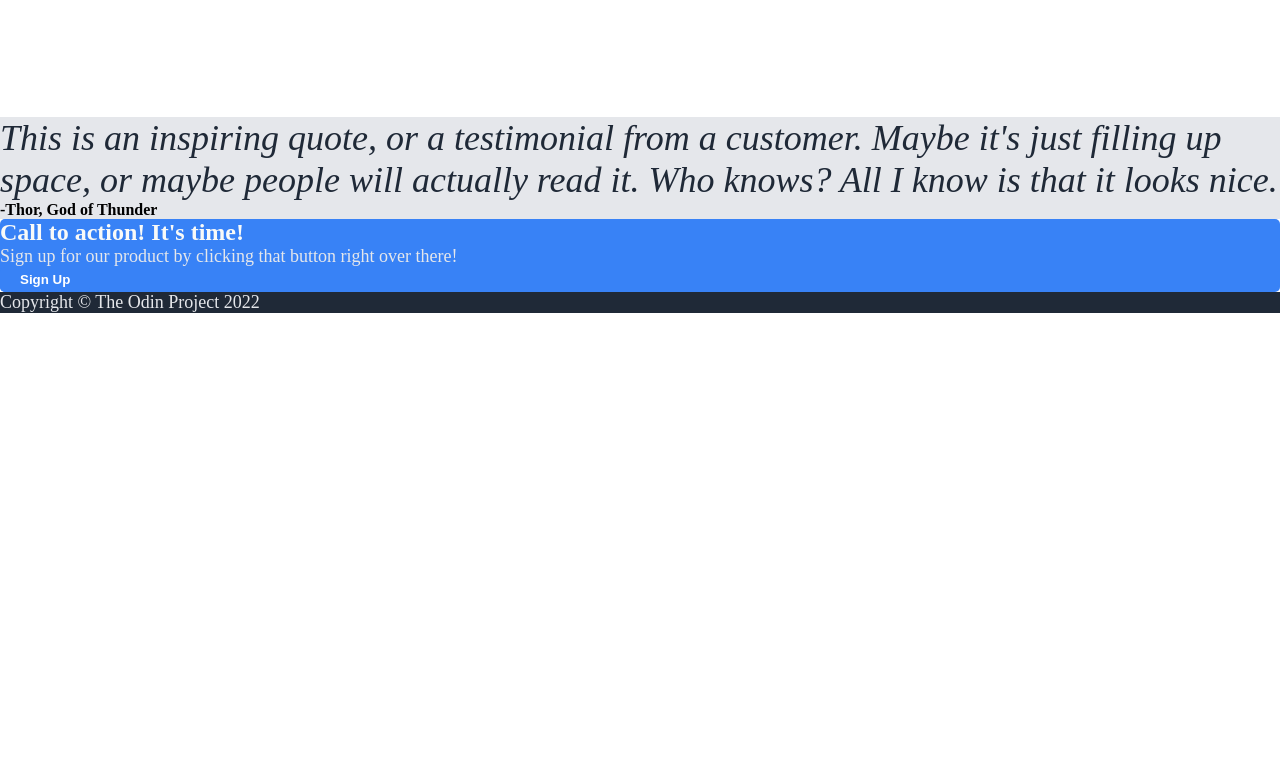
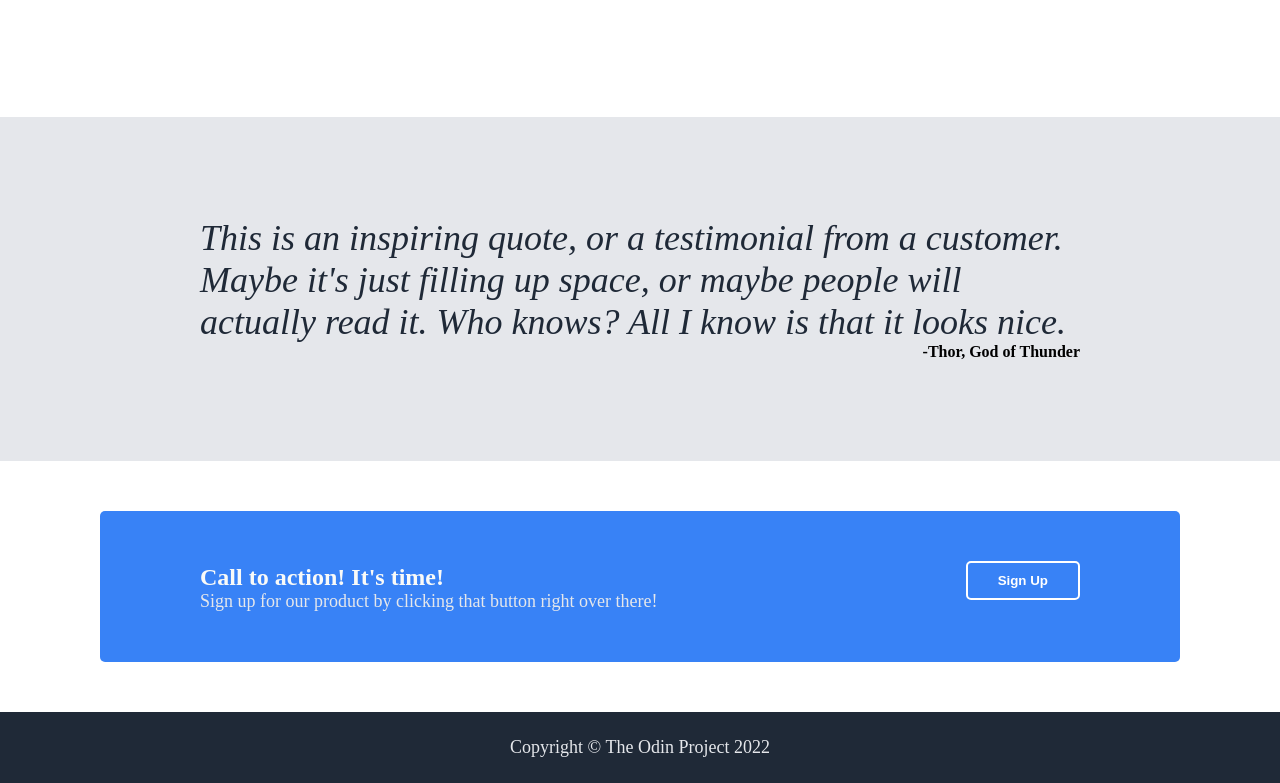
Before and after one commit to ontheloosewu/Odin-landingpageproject, a plain HTML site: page index.html in a window 1280 px wide. Shown: the part 633-1416 px from the top of the page. Before the commit the page ends 946 px from the top, so only its background shows below. Drawn offline with Linux system fonts and the light colour scheme.

Commit message:
Rough finish of the landing page, might revisit

```diff
--- a/index.html
+++ b/index.html
@@ -58,8 +58,10 @@
         </div>
 
         <div class="cta">
-            <div class="ctah">Call to action! It's time!</div>
-            <div class="ctat">Sign up for our product by clicking that button right over there!</div>
+            <div class="ctaleft">
+                <div class="ctah">Call to action! It's time!</div>
+                <div class="ctat">Sign up for our product by clicking that button right over there!</div>
+            </div>
             <button>Sign Up</button>
         </div>
 
--- a/styles.css
+++ b/styles.css
@@ -102,12 +102,17 @@ button, .cta {
 button {
     color: white;
     font-weight: 700;
-    padding: 5px 20px;
+    padding: 10px 30px;
     border: none;
 }
 
 .qsection {
     background-color: #E5E7EB;
+    display: flex;
+    flex-direction: column;
+    justify-content: center;
+    align-items: center;
+    padding: 100px 200px;
 }
 
 .quote {
@@ -118,4 +123,27 @@ button {
 
 .qauthor {
     font-weight: 700;
+    margin-left: auto;
 }
+
+.cta {
+    margin: 50px 100px;
+    padding: 50px 100px;
+    display: flex;
+    justify-content: space-between;
+    align-items: baseline;
+}
+
+.ctaleft {
+    display: flex;
+    flex-direction: column;
+}
+
+.cta button {
+    border: 2px solid white;
+}
+
+.footer {
+    text-align: center;
+    padding: 25px;
+}
```
